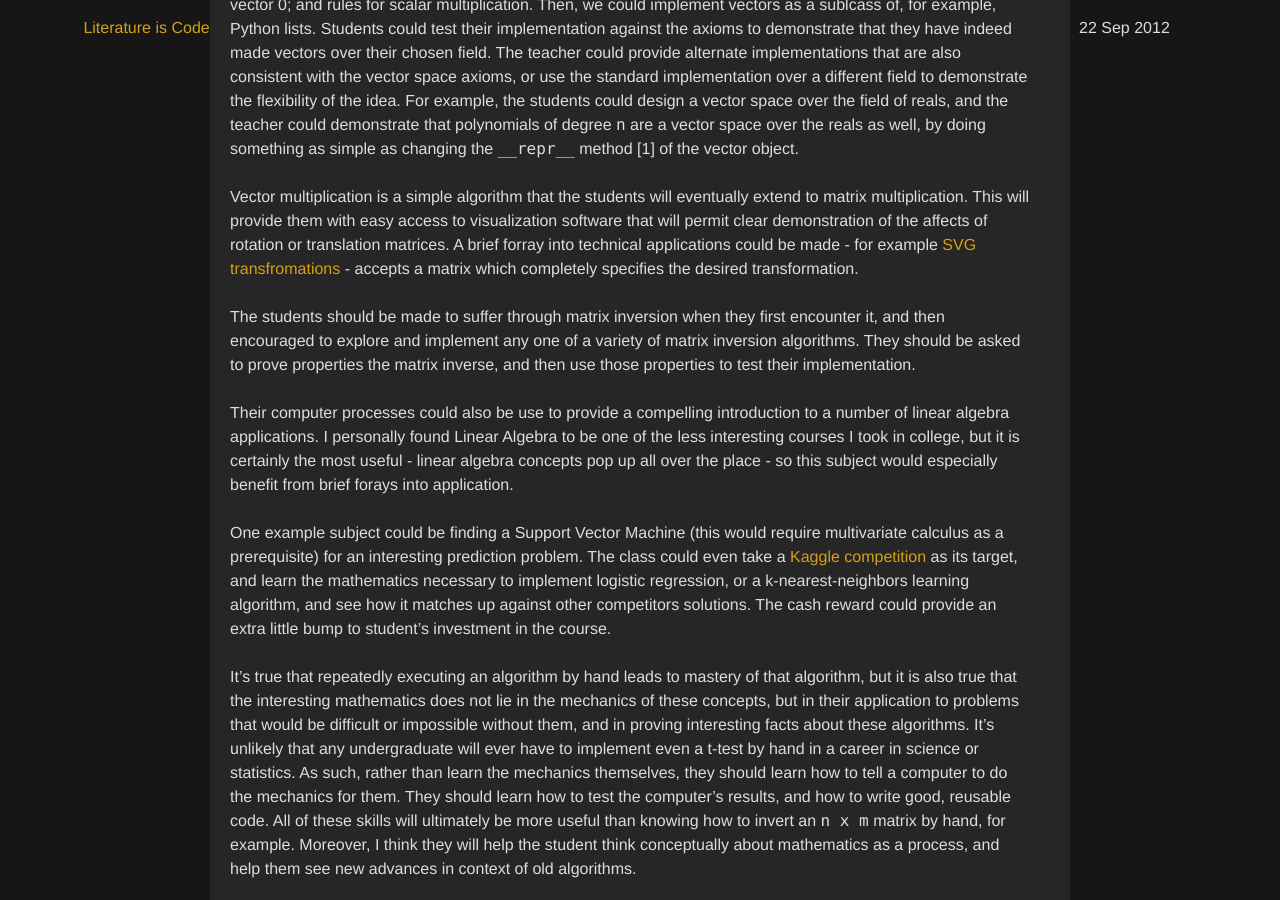
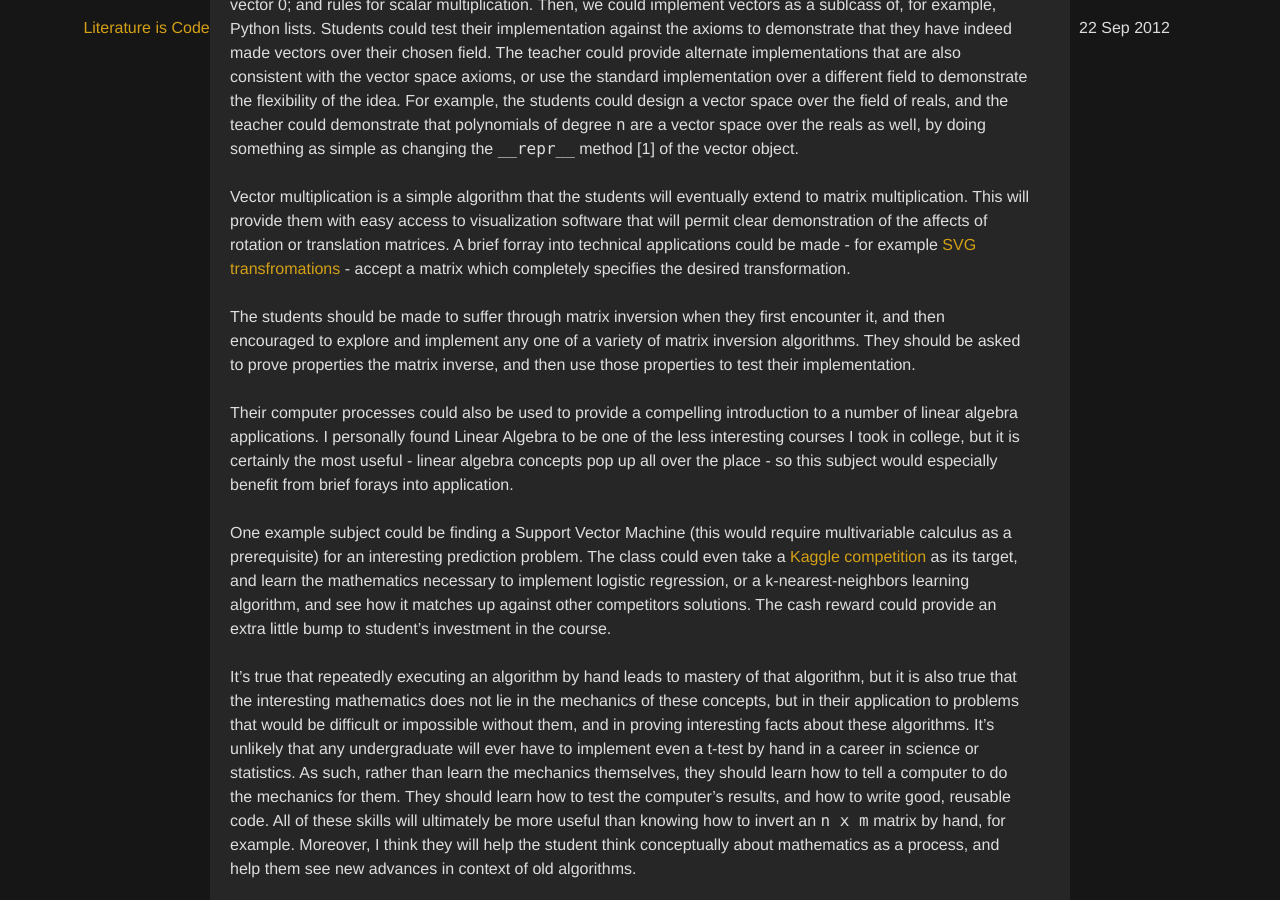
Before and after one commit to AWinterman/awinterman.github.com, a Jekyll site: the page built from _posts/2012-09-22-A-Programmers-Approach.md, in a window 1280 px wide and 900 px high, scrolled down 839 px. Built offline with Jekyll 4.4.1, drawn with Linux system fonts in a browser that asks for light colours; Markdown is read by kramdown in place of the engine named in the settings.

Commit message:
spelling

```diff
--- a/_posts/2012-09-22-A-Programmers-Approach.md
+++ b/_posts/2012-09-22-A-Programmers-Approach.md
@@ -60,7 +60,7 @@ visualization software that will permit clear demonstration of the affects of
 rotation or translation matrices. A brief forray into technical applications
 could be made - for example [SVG
 transfromations](http://www.w3.org/TR/SVG/coords.html#TransformAttribute) -
-accepts a matrix which completely specifies the desired transformation.
+accept a matrix which completely specifies the desired transformation.
 
 
 The students should be made to suffer through matrix inversion when they first
@@ -69,14 +69,14 @@ of matrix inversion algorithms. They should be asked to prove properties the
 matrix inverse, and then use those properties to test their implementation.
 
 
-Their computer processes could also be use to provide a compelling introduction
+Their computer processes could also be used to provide a compelling introduction
 to a number of linear algebra applications. I personally found Linear Algebra
 to be one of the less interesting courses I took in college, but it is
 certainly the most useful - linear algebra concepts pop up all over the place -
 so this subject would especially benefit from brief forays into application.
 
 One example subject could be finding a Support Vector Machine (this would
-require multivariate calculus as a prerequisite) for an interesting prediction problem.
+require multivariable calculus as a prerequisite) for an interesting prediction problem.
 The class could even take a [Kaggle
 competition](http://www.kaggle.com/competitions) as its target, and learn the
 mathematics necessary to implement logistic regression, or a
```
